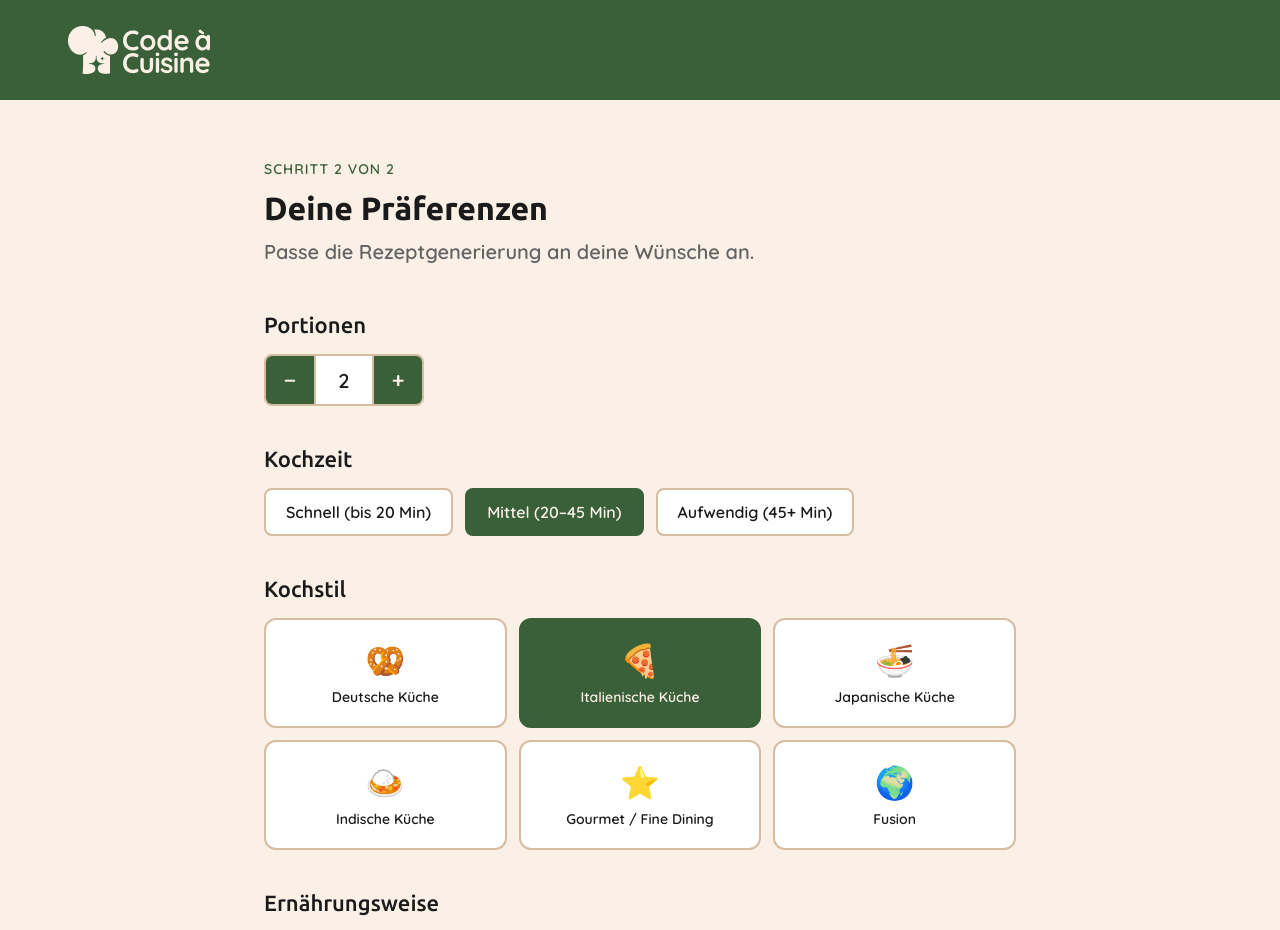
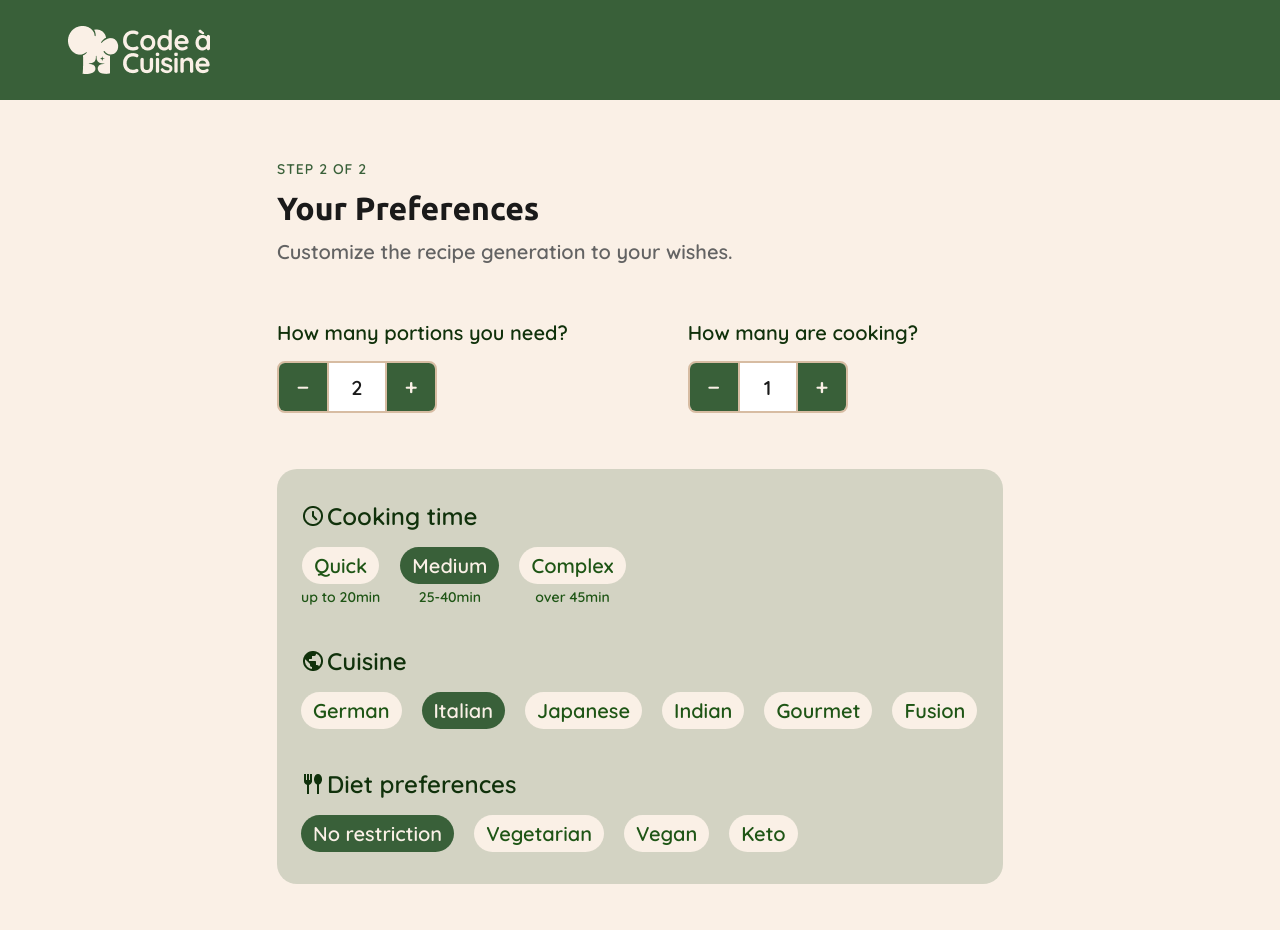
Before and after one commit to milosdimi/code-a-cuisine, an Angular app: page /preferences in a window 1280 px wide. Shown: the top 930 px of the page. Built offline with nearby package versions, Linux system fonts and the light colour scheme.

Commit message:
style: update loading component UI with improved text and error handling, enhance step2 preferences layout and translations

```diff
--- a/src/app/features/generate/loading/loading.component.scss
+++ b/src/app/features/generate/loading/loading.component.scss
@@ -6,83 +6,122 @@
   display: flex;
   align-items: center;
   justify-content: center;
+  position: relative;
 
   &__content {
     display: flex;
     flex-direction: column;
     align-items: center;
-    gap: 32px;
+    gap: 20px;
     padding: 24px;
     text-align: center;
   }
 
-  // ===== CSS Spinner =====
-  &__spinner {
-    position: relative;
-    width: 120px;
-    height: 120px;
+  &__text {
+    font-family: 'Quicksand', sans-serif;
+    font-weight: 500;
+    font-size: 32px;
+    color: $color-creme;
+    line-height: 1.3;
   }
 
-  &__ring {
-    position: absolute;
-    inset: 0;
-    border-radius: 50%;
-    border: 6px solid transparent;
-    border-top-color: $color-creme;
-    animation: spin 1.2s linear infinite;
+  // Animated dots
+  &__dot {
+    display: inline-block;
+    animation-duration: 3s;
+    animation-iteration-count: infinite;
+    animation-timing-function: linear;
 
-    &--inner {
-      inset: 18px;
-      border-top-color: $color-beige;
-      animation-duration: 0.8s;
-      animation-direction: reverse;
-    }
-  }
-
-  &__message {
-    font-family: 'Ubuntu', sans-serif;
-    font-weight: 500;
-    font-size: $font-size-h3;
-    color: $color-creme;
-    min-height: 2em;
-    transition: opacity 400ms ease;
+    &--1 { animation-name: dot1-fade; }
+    &--2 { animation-name: dot2-fade; }
+    &--3 { animation-name: dot3-fade; }
   }
 
   &__hint {
+    font-family: 'Quicksand', sans-serif;
     font-size: $font-size-base;
     color: $color-beige;
-    opacity: 0.7;
+    opacity: 0.75;
   }
 
-  // ===== Error state =====
-  &__error {
+  // Error pop-up overlay
+  &__overlay {
+    position: fixed;
+    inset: 0;
+    background: rgba(0, 0, 0, 0.6);
+    display: flex;
+    align-items: center;
+    justify-content: center;
+    z-index: 100;
+    padding: 24px;
+  }
+
+  &__popup {
+    background: $color-creme;
+    border-radius: 20px;
+    padding: 40px 32px;
+    max-width: 480px;
+    width: 100%;
     display: flex;
     flex-direction: column;
     align-items: center;
     gap: 16px;
-    padding: 24px;
     text-align: center;
-    max-width: 480px;
   }
 
-  &__error-icon {
+  &__popup-icon {
     font-size: 48px;
+    line-height: 1;
   }
 
-  &__error-title {
-    font-family: 'Ubuntu', sans-serif;
+  &__popup-title {
+    font-family: 'Quicksand', sans-serif;
     font-weight: 700;
-    font-size: 28px;
-    color: $color-creme;
+    font-size: 24px;
+    color: #10310B;
   }
 
-  &__error-msg {
+  &__popup-msg {
     font-size: $font-size-body;
-    color: $color-beige;
-    line-height: 1.5;
+    color: #636363;
+    line-height: 1.6;
+  }
+
+  &__popup-btn {
+    background: #396039;
+    color: $color-creme;
+    padding: 14px 32px;
+    font-family: 'Quicksand', sans-serif;
+    font-weight: 600;
+    font-size: $font-size-btn;
+    border: none;
+    border-radius: 8px;
+    cursor: pointer;
+    margin-top: 8px;
+    transition: background 150ms ease;
+
+    &:hover { background: #294529; }
   }
 }
 
-@keyframes spin {
-  to { transform: rotate(360deg); }
+// Dot animation sequence over 3 s (each phase = ~0.5 s = ~17%):
+//   0%  → ...   1 (17%) → ..   2 (33%) → .   3 (50%) → (empty)
+//   4 (67%) → .   5 (83%) → ..   6 (100%) → ...
+
+@keyframes dot1-fade {
+  0%, 50%    { opacity: 1; }
+  51%, 67%   { opacity: 0; }
+  68%, 100%  { opacity: 1; }
 }
+
+@keyframes dot2-fade {
+  0%, 33%    { opacity: 1; }
+  34%, 83%   { opacity: 0; }
+  84%, 100%  { opacity: 1; }
+}
+
+@keyframes dot3-fade {
+  0%, 17%    { opacity: 1; }
+  18%, 99%   { opacity: 0; }
+  100%       { opacity: 1; }
+}
--- a/src/app/features/generate/step2-preferences/step2-preferences.component.html
+++ b/src/app/features/generate/step2-preferences/step2-preferences.component.html
@@ -3,78 +3,100 @@
 <main class="step2">
   <section class="step2__container">
     <header class="step2__header">
-      <p class="step2__step-label">Schritt 2 von 2</p>
-      <h1 class="step2__title">Deine Präferenzen</h1>
-      <p class="step2__desc">Passe die Rezeptgenerierung an deine Wünsche an.</p>
+      <p class="step2__step-label">Step 2 of 2</p>
+      <h1 class="step2__title">Your Preferences</h1>
+      <p class="step2__desc">Customize the recipe generation to your wishes.</p>
     </header>
 
-    <!-- Portionen -->
+    <!-- Portions + Chefs Row (outside the green box) -->
+    <div class="step2__counters-row">
+      <div class="step2__counter">
+        <p class="step2__counter-label">How many portions you need?</p>
+        <div class="step2__stepper">
+          <button type="button" class="step2__stepper-btn" (click)="clampServings(servings - 1)" aria-label="Fewer portions">−</button>
+          <input type="number" class="step2__stepper-input" [(ngModel)]="servings" min="1" max="12" (change)="clampServings(servings)" />
+          <button type="button" class="step2__stepper-btn" (click)="clampServings(servings + 1)" aria-label="More portions">+</button>
+        </div>
+      </div>
+
+      <div class="step2__counter">
+        <p class="step2__counter-label">How many are cooking?</p>
+        <div class="step2__stepper">
+          <button type="button" class="step2__stepper-btn" (click)="clampHelpers(helpers - 1)" aria-label="Fewer helpers">−</button>
+          <input type="number" class="step2__stepper-input" [(ngModel)]="helpers" min="1" max="3" (change)="clampHelpers(helpers)" />
+          <button type="button" class="step2__stepper-btn" (click)="clampHelpers(helpers + 1)" aria-label="More helpers">+</button>
+        </div>
+      </div>
+    </div>
+
+    <!-- Green Form Box -->
+    <div class="step2__form-box">
+
+      <!-- Cooking Time -->
       <fieldset class="step2__field">
-      <legend class="step2__field-label">Portionen</legend>
-      <div class="step2__stepper">
-        <button type="button" class="step2__stepper-btn" (click)="clampServings(servings - 1)" aria-label="Weniger Portionen">−</button>
-        <input type="number" class="step2__stepper-input" [(ngModel)]="servings" min="1" max="12" (change)="clampServings(servings)" />
-        <button type="button" class="step2__stepper-btn" (click)="clampServings(servings + 1)" aria-label="Mehr Portionen">+</button>
-      </div>
-    </fieldset>
-
-    <!-- Kochzeit -->
-    <fieldset class="step2__field">
-      <legend class="step2__field-label">Kochzeit</legend>
-      <div class="step2__radio-group">
-        <label *ngFor="let opt of timeOptions" class="step2__radio-label" [class.step2__radio-label--active]="cookingTime === opt.value">
+        <legend class="step2__field-legend">
+          <img src="assets/images/icons/clock.png" width="24" height="24" alt="" aria-hidden="true" class="step2__field-icon" />
+          Cooking time
+        </legend>
+        <div class="step2__tags-group">
+          <label
+            *ngFor="let opt of timeOptions"
+            class="step2__time-tag"
+            [class.step2__time-tag--active]="cookingTime === opt.value"
+          >
             <input type="radio" name="cookingTime" [value]="opt.value" [(ngModel)]="cookingTime" class="visually-hidden" />
-          {{ opt.label }}
+            <span class="step2__tag-pill">{{ opt.label }}</span>
+            <span class="step2__tag-sub">{{ opt.subtitle }}</span>
           </label>
         </div>
       </fieldset>
 
-    <!-- Kochstil -->
+      <!-- Cuisine -->
       <fieldset class="step2__field">
-      <legend class="step2__field-label">Kochstil</legend>
-      <div class="step2__style-grid">
+        <legend class="step2__field-legend">
+          <img src="assets/images/icons/public.png" width="24" height="24" alt="" aria-hidden="true" class="step2__field-icon" />
+          Cuisine
+        </legend>
+        <div class="step2__tags-group">
           <button
             *ngFor="let opt of styleOptions"
             type="button"
-          class="step2__style-card"
-          [class.step2__style-card--active]="cookingStyle === opt.value"
+            class="step2__tag-pill"
+            [class.step2__tag-pill--active]="cookingStyle === opt.value"
             (click)="cookingStyle = opt.value"
           >
-          <span class="step2__style-emoji" aria-hidden="true">{{ opt.emoji }}</span>
-          <span class="step2__style-name">{{ opt.label }}</span>
+            {{ opt.label }}
           </button>
         </div>
       </fieldset>
 
-    <!-- Ernährung -->
+      <!-- Diet Preferences -->
       <fieldset class="step2__field">
-      <legend class="step2__field-label">Ernährungsweise</legend>
-      <div class="step2__radio-group">
-        <label *ngFor="let opt of dietOptions" class="step2__radio-label" [class.step2__radio-label--active]="diet === opt.value">
+        <legend class="step2__field-legend">
+          <img src="assets/images/icons/fork_spoon.png" width="24" height="24" alt="" aria-hidden="true" class="step2__field-icon" />
+          Diet preferences
+        </legend>
+        <div class="step2__tags-group">
+          <label
+            *ngFor="let opt of dietOptions"
+            class="step2__tag-pill"
+            [class.step2__tag-pill--active]="diet === opt.value"
+          >
             <input type="radio" name="diet" [value]="opt.value" [(ngModel)]="diet" class="visually-hidden" />
             {{ opt.label }}
           </label>
         </div>
       </fieldset>
 
-    <!-- Kochhelfer -->
-    <fieldset class="step2__field">
-      <legend class="step2__field-label">Kochhelfer</legend>
-      <p class="step2__field-hint">Wie viele Personen kochen mit? (Schritte werden aufgeteilt)</p>
-      <div class="step2__stepper">
-        <button type="button" class="step2__stepper-btn" (click)="clampHelpers(helpers - 1)" aria-label="Weniger Helfer">−</button>
-        <input type="number" class="step2__stepper-input" [(ngModel)]="helpers" min="1" max="3" (change)="clampHelpers(helpers)" />
-        <button type="button" class="step2__stepper-btn" (click)="clampHelpers(helpers + 1)" aria-label="Mehr Helfer">+</button>
     </div>
-    </fieldset>
 
     <p class="step2__quota-error" *ngIf="quotaError" role="alert">{{ quotaError }}</p>
 
     <div class="step2__actions">
-      <a routerLink="/generate" class="btn-secondary">← Zurück</a>
-      <button type="button" class="btn-green step2__btn-generate" (click)="generateRecipes()" [disabled]="isLoading">
-        <span *ngIf="!isLoading">Rezepte generieren ✨</span>
-        <span *ngIf="isLoading">Wird geprüft…</span>
+      <a routerLink="/generate" class="btn-secondary">← Back</a>
+      <button type="button" class="step2__btn-generate" (click)="generateRecipes()" [disabled]="isLoading">
+        <span *ngIf="!isLoading">Generate a recipe</span>
+        <span *ngIf="isLoading">Checking…</span>
       </button>
     </div>
   </section>
--- a/src/app/features/generate/step2-preferences/step2-preferences.component.scss
+++ b/src/app/features/generate/step2-preferences/step2-preferences.component.scss
@@ -7,13 +7,12 @@
   padding: 60px 0;
 
   &__container {
-    max-width: 800px;
+    max-width: 774px;
     margin: 0 auto;
     padding: 0 24px;
-  }
-
-  &__header {
-    margin-bottom: 48px;
+    display: flex;
+    flex-direction: column;
+    gap: 56px;
   }
 
   &__step-label {
@@ -38,31 +37,30 @@
     color: #636363;
   }
 
-  &__field {
-    border: none;
-    margin-bottom: 40px;
+  // Portions + Chefs row
+  &__counters-row {
+    display: flex;
+    flex-direction: row;
+    gap: 120px;
   }
 
-  &__field-label {
-    font-family: 'Ubuntu', sans-serif;
-    font-weight: 500;
-    font-size: 22px;
-    color: $color-text-dark;
-    margin-bottom: 16px;
-    display: block;
+  &__counter {
+    display: flex;
+    flex-direction: column;
+    gap: 16px;
   }
 
-  &__field-hint {
-    font-size: $font-size-small;
-    color: #737373;
-    margin-bottom: 12px;
+  &__counter-label {
+    font-family: 'Quicksand', sans-serif;
+    font-weight: 500;
+    font-size: 20px;
+    color: #10310B;
   }
 
   // Stepper
   &__stepper {
     display: flex;
     align-items: center;
-    gap: 0;
     width: fit-content;
     border: 2px solid #d7bca2;
     border-radius: 8px;
@@ -82,9 +80,7 @@
     align-items: center;
     justify-content: center;
 
-    &:hover {
-      background: #294529;
-    }
+    &:hover { background: #294529; }
   }
 
   &__stepper-input {
@@ -104,104 +100,125 @@
     &::-webkit-outer-spin-button { appearance: none; }
   }
 
-  // Radio group
-  &__radio-group {
+  // Green form box
+  &__form-box {
+    background: rgba(57, 96, 57, 0.2);
+    border-radius: 20px;
+    padding: 32px 24px;
     display: flex;
-    gap: 12px;
-    flex-wrap: wrap;
+    flex-direction: column;
+    gap: 40px;
   }
 
-  &__radio-label {
-    padding: 12px 20px;
-    border: 2px solid #d7bca2;
-    border-radius: 8px;
-    cursor: pointer;
-    font-size: $font-size-base;
-    font-weight: 600;
-    color: $color-text-dark;
-    background: $color-white;
-    transition: all 150ms ease;
-    min-height: 44px;
+  &__field {
+    border: none;
+    padding: 0;
+    margin: 0;
+  }
+
+  &__field-legend {
+    font-family: 'Quicksand', sans-serif;
+    font-weight: 500;
+    font-size: 24px;
+    color: #10310B;
     display: flex;
     align-items: center;
+    gap: 2px;
+    margin-bottom: 16px;
+    float: left;
+    width: 100%;
+  }
 
-    &:hover {
-      border-color: $color-primary;
-    }
+  &__field-icon {
+    width: 24px;
+    height: 24px;
+    flex-shrink: 0;
+  }
+
+  // Tags row
+  &__tags-group {
+    display: flex;
+    flex-wrap: wrap;
+    gap: 20px;
+    clear: left;
+  }
+
+  // Shared pill style (used by cuisine buttons and diet labels)
+  &__tag-pill {
+    background: #FAF0E6;
+    border-radius: 30px;
+    padding: 6px 12px;
+    font-family: 'Quicksand', sans-serif;
+    font-weight: 500;
+    font-size: 20px;
+    color: #1E5515;
+    cursor: pointer;
+    border: none;
+    display: inline-flex;
+    align-items: center;
+    transition: background 150ms ease, color 150ms ease;
 
     &--active {
-      background: $color-primary;
-      color: $color-creme;
-      border-color: $color-primary;
+      background: #396039;
+      color: #FAF0E6;
     }
   }
 
-  // Style grid
-  &__style-grid {
-    display: grid;
-    grid-template-columns: repeat(3, 1fr);
-    gap: 12px;
-  }
-
-  &__style-card {
+  // Cooking time tag wrapper (pill + subtitle stacked)
+  &__time-tag {
     display: flex;
     flex-direction: column;
     align-items: center;
-    gap: 8px;
-    padding: 20px 12px;
-    border: 2px solid #d7bca2;
-    border-radius: 12px;
-    background: $color-white;
+    gap: 4px;
     cursor: pointer;
-    transition: all 150ms ease;
 
-    &:hover {
-      border-color: $color-primary;
-    }
+    .step2__tag-pill { pointer-events: none; }
 
-    &--active {
-      background: $color-primary;
-      border-color: $color-primary;
-
-      .step2__style-name {
-        color: $color-creme;
-      }
+    &--active .step2__tag-pill {
+      background: #396039;
+      color: #FAF0E6;
     }
   }
 
-  &__style-emoji {
-    font-size: 32px;
+  &__tag-sub {
+    font-family: 'Quicksand', sans-serif;
+    font-weight: 500;
+    font-size: 14px;
+    color: #1E5515;
   }
 
-  &__style-name {
-    font-size: $font-size-small;
-    font-weight: 600;
-    color: $color-text-dark;
-    text-align: center;
-    line-height: 1.3;
-  }
-
+  // Quota error
   &__quota-error {
     color: $color-error;
     font-size: $font-size-base;
-    margin-bottom: 16px;
     padding: 12px 16px;
     background: rgba(211, 47, 47, 0.08);
     border-radius: 8px;
   }
 
+  // Actions
   &__actions {
     display: flex;
     align-items: center;
-    justify-content: space-between;
+    justify-content: center;
     gap: 16px;
-    margin-top: 48px;
     flex-wrap: wrap;
   }
 
+  // Generate button
   &__btn-generate {
+    background: #396039;
+    color: #FAF0E6;
+    padding: 16px 26px;
+    font-family: 'Quicksand', sans-serif;
+    font-weight: 600;
     font-size: $font-size-btn;
-    padding: 16px 32px;
+    border: none;
+    border-radius: 8px;
+    cursor: pointer;
+    transition: background 150ms ease;
+
+    &:hover { background: #294529; }
 
     &:disabled {
       opacity: 0.6;
@@ -210,13 +227,13 @@
   }
 
   @include mobile {
-    &__style-grid {
-      grid-template-columns: repeat(2, 1fr);
+    &__counters-row {
+      flex-direction: column;
+      gap: 32px;
     }
 
     &__actions {
-      flex-direction: column-reverse;
-
+      flex-direction: column;
       a, button { width: 100%; justify-content: center; }
     }
   }
--- a/src/app/features/generate/step2-preferences/step2-preferences.component.ts
+++ b/src/app/features/generate/step2-preferences/step2-preferences.component.ts
@@ -10,7 +10,7 @@ import { UserPreferences } from '../../../core/models/preferences.model';
 import { CookingStyle, CookingTime, DietType } from '../../../core/models/recipe.model';
 
 interface StyleOption { value: CookingStyle; label: string; emoji: string; }
-interface TimeOption  { value: CookingTime;  label: string; }
+interface TimeOption  { value: CookingTime;  label: string; subtitle: string; }
 interface DietOption  { value: DietType;     label: string; }
 
 @Component({
@@ -30,25 +30,25 @@ export class Step2PreferencesComponent implements OnInit {
   quotaError = '';
 
   readonly styleOptions: StyleOption[] = [
-    { value: 'german',   label: 'Deutsche Küche',      emoji: '🥨' },
-    { value: 'italian',  label: 'Italienische Küche',  emoji: '🍕' },
-    { value: 'japanese', label: 'Japanische Küche',    emoji: '🍜' },
-    { value: 'indian',   label: 'Indische Küche',      emoji: '🍛' },
-    { value: 'gourmet',  label: 'Gourmet / Fine Dining', emoji: '⭐' },
+    { value: 'german',   label: 'German',              emoji: '🥨' },
+    { value: 'italian',  label: 'Italian',             emoji: '🍕' },
+    { value: 'japanese', label: 'Japanese',            emoji: '🍜' },
+    { value: 'indian',   label: 'Indian',              emoji: '🍛' },
+    { value: 'gourmet',  label: 'Gourmet', emoji: '⭐' },
     { value: 'fusion',   label: 'Fusion',              emoji: '🌍' }
   ];
 
   readonly timeOptions: TimeOption[] = [
-    { value: 'quick',     label: 'Schnell (bis 20 Min)'  },
-    { value: 'medium',    label: 'Mittel (20–45 Min)'    },
-    { value: 'elaborate', label: 'Aufwendig (45+ Min)'   }
+    { value: 'quick',     label: 'Quick',   subtitle: 'up to 20min' },
+    { value: 'medium',    label: 'Medium',  subtitle: '25-40min'    },
+    { value: 'elaborate', label: 'Complex', subtitle: 'over 45min'  }
   ];
 
   readonly dietOptions: DietOption[] = [
-    { value: 'none',        label: 'Keine Einschränkung' },
-    { value: 'vegetarian',  label: 'Vegetarisch'         },
-    { value: 'vegan',       label: 'Vegan'               },
-    { value: 'keto',        label: 'Keto'                }
+    { value: 'none',        label: 'No restriction' },
+    { value: 'vegetarian',  label: 'Vegetarian'     },
+    { value: 'vegan',       label: 'Vegan'          },
+    { value: 'keto',        label: 'Keto'           }
   ];
 
   constructor(
```
Also changed, not shown: src/app/features/generate/loading/loading.component.html (+17 -12 lines), src/app/features/generate/loading/loading.component.ts (+3 -19 lines). Lines whose indentation alone changed are shown as unchanged.
